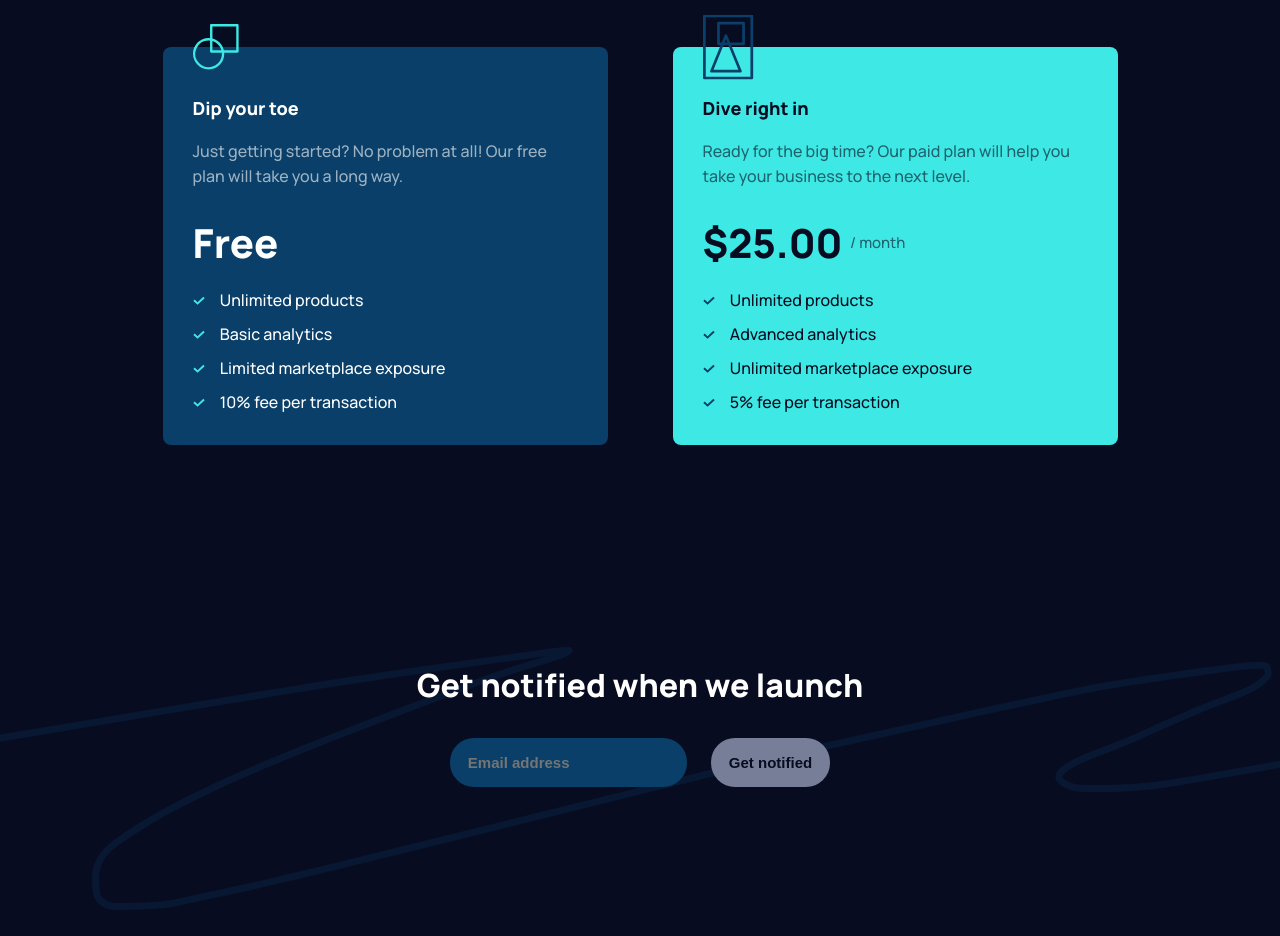
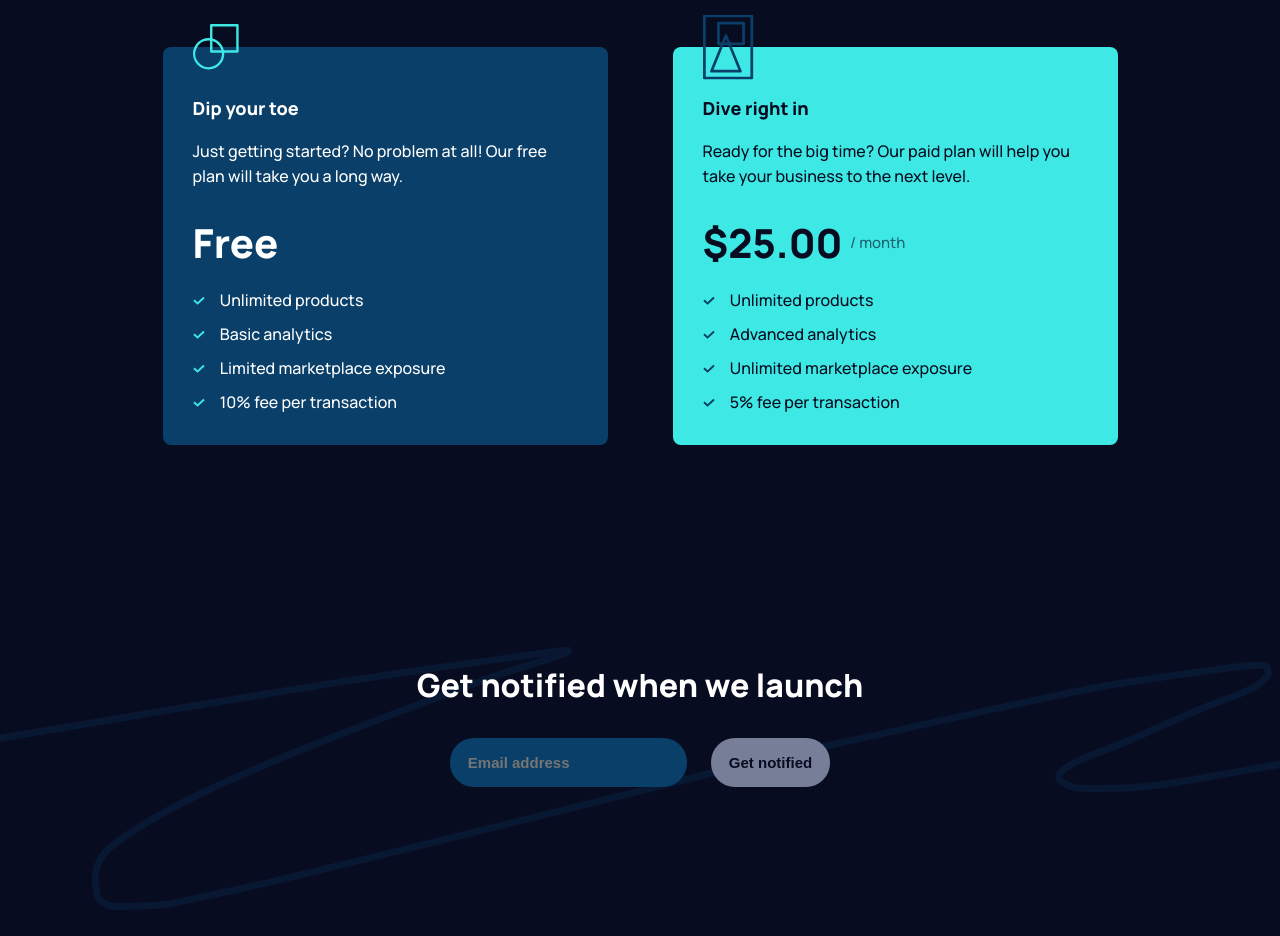
Before and after one commit to jeancarlosruiz/maker-landing-page, a React (Vite) app: page / in a window 1280 px wide. Shown: the part 1580-2516 px from the top of the page. Built offline with nearby package versions, Linux system fonts and the light colour scheme.

Commit message:
Contrast error fixed

```diff
--- a/src/components/Plans/Plans.module.css
+++ b/src/components/Plans/Plans.module.css
@@ -71,7 +71,7 @@
 }
 
 .description {
-	opacity: 0.5973;
+	/* opacity: 0.5973; */
 	margin-block-end: 1.625rem;
 	line-height: 1.563rem;
 }
```
